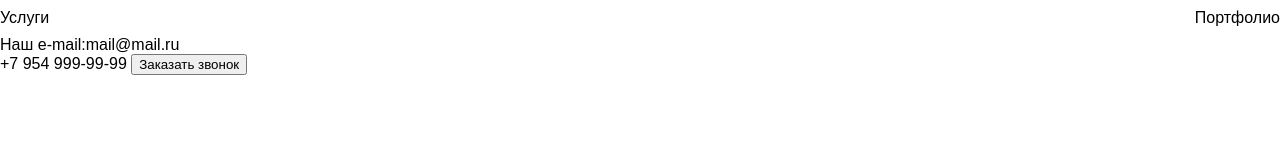
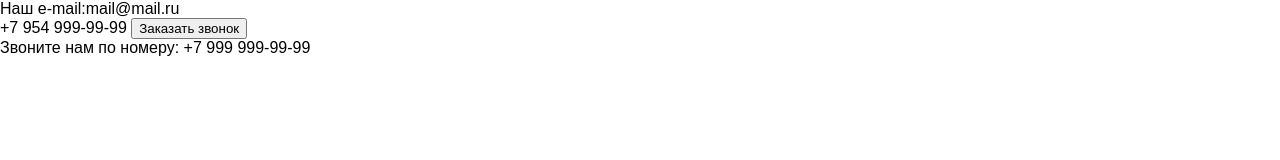
Before and after one commit to ivanfilimonenko/practicum, a plain HTML site: page index.html in a window 1280 px wide. Drawn offline with Linux system fonts and the light colour scheme.

Commit message:
added numer tel

```diff
--- a/index.html
+++ b/index.html
@@ -11,10 +11,7 @@
 </head>
 <body>
     <header>
-        <nav>
-            <a href="#services">Услуги</a>
-            <a href="#portfolio">Портфолио</a>
-        </nav>
+
         <div>
             Наш e-mail:<a href="mailto:mail@mail.ru">mail@mail.ru</a>
          </div>
@@ -23,5 +20,6 @@
             <button>Заказать звонок</button>
         </div>
     </header>
+    <div>Звоните нам по номеру: +7 999 999-99-99</div>
 </body>
 </html>
```
